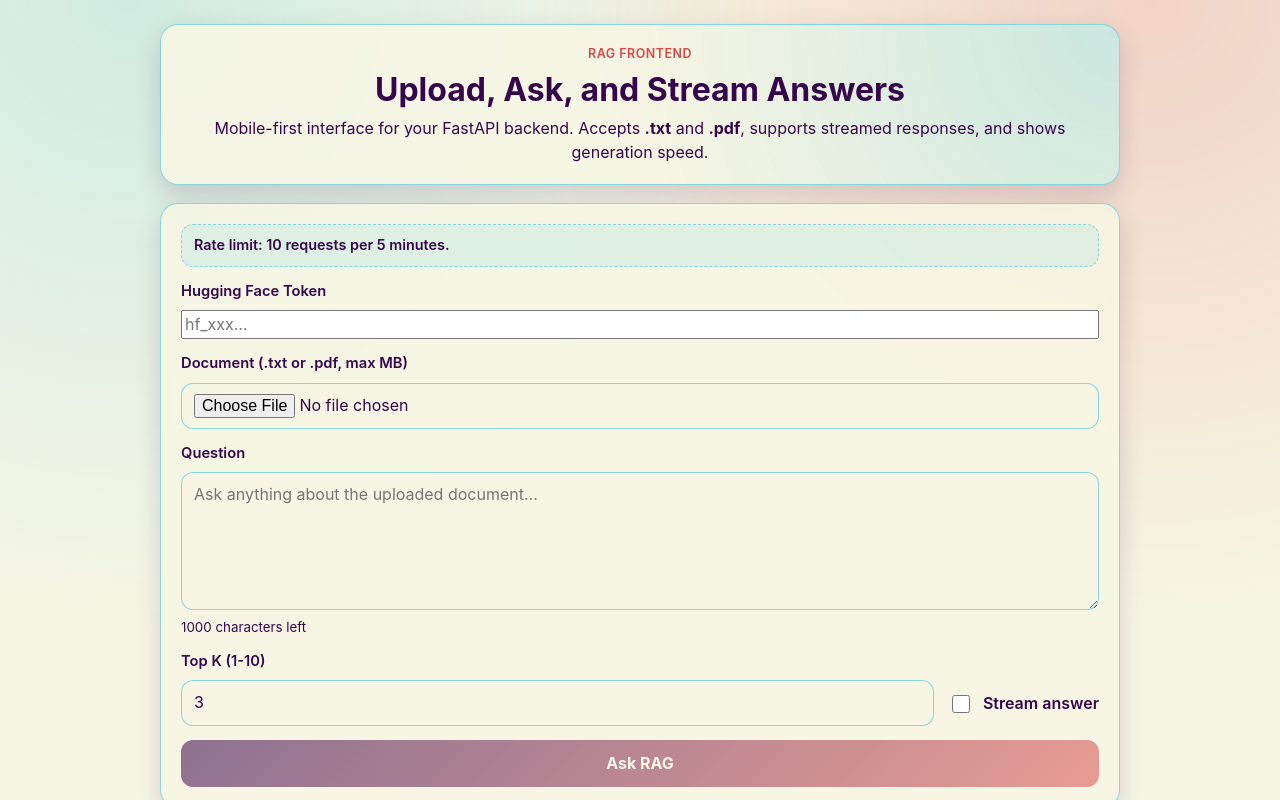
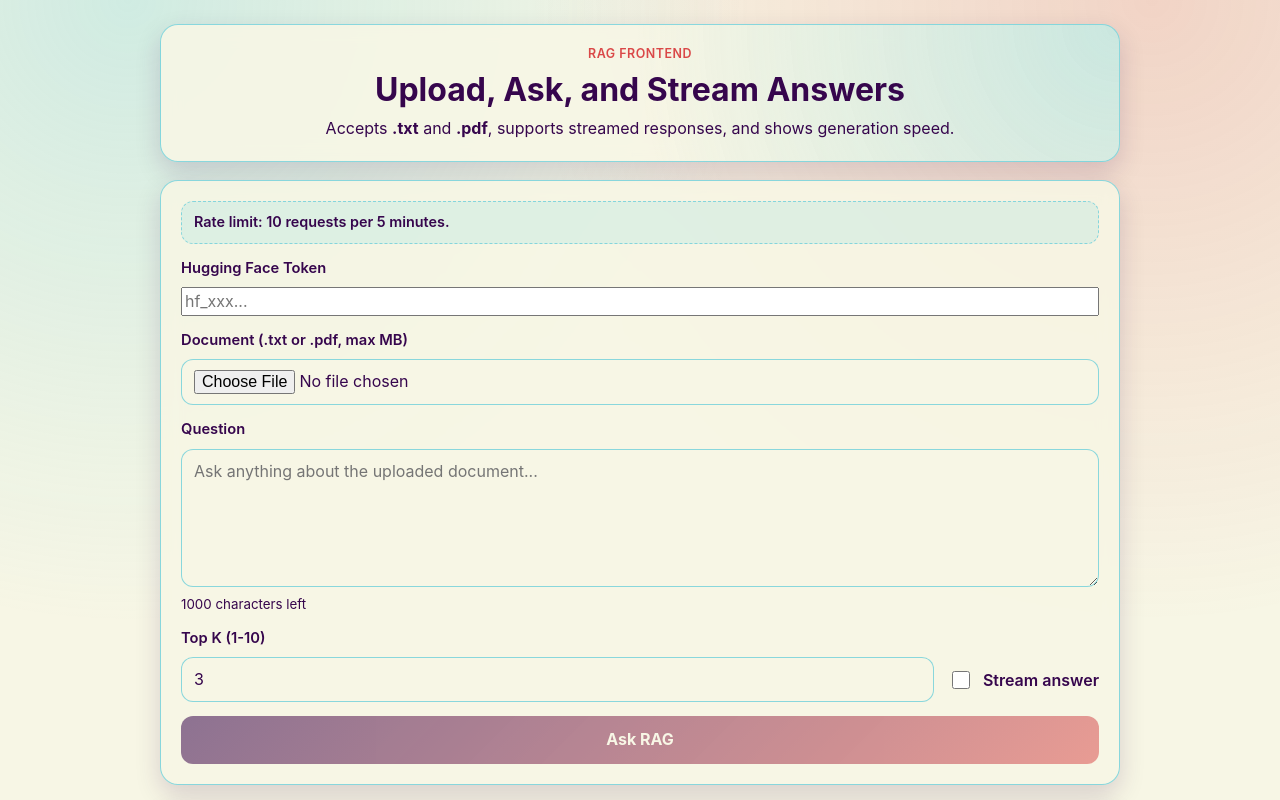
Before and after one commit to alrafiabdullah/doc_rag, a React (Vite) app in the folder front/: page / in a window 1280 px wide. Shown: the top 800 px of the page. Built offline with nearby package versions, Linux system fonts and the light colour scheme; no server answers.

Commit message:
Update title

```diff
--- a/front/src/App.tsx
+++ b/front/src/App.tsx
@@ -226,7 +226,7 @@ function App() {
 				<p className="eyebrow">RAG Frontend</p>
 				<h1>Upload, Ask, and Stream Answers</h1>
 				<p className="subtitle">
-					Mobile-first interface for your FastAPI backend. Accepts{" "}
+					Accepts{" "}
 					<strong>.txt</strong> and <strong>.pdf</strong>, supports streamed
 					responses, and shows generation speed.
 				</p>
```
